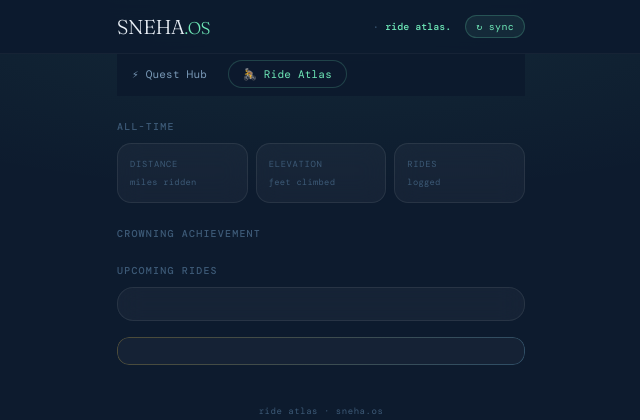
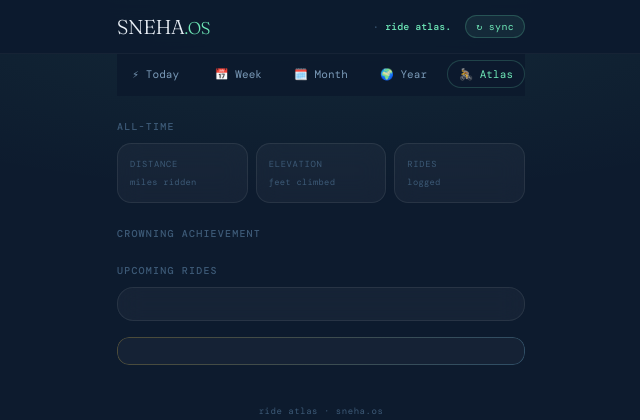
Before and after one commit to fnusneha/sneha-os, a Flask app: template templates/rides.html in a window 1280 px wide. Shown: the top 420 px of the page, without its empty margins (319-959 px from the left). Run offline with Flask 3, Linux system fonts and the light colour scheme; the template is opened without the code that fills it, so the values that code supplies are empty; some libraries are stand-ins or nearby versions.

Commit message:
fix: rides tab bar matches 4-tab layout + month cells get DOW label
Two user-visible issues from the Year-tab feedback.

1. /rides was still showing the pre-rename tab bar
   When I renamed 'Quest Hub' to 'Today' and added Week/Month/Year
   tabs, I only updated morning_report.html. rides.html still had
   the old 2-tab '⚡ Quest Hub / 🚴 Ride Atlas' layout, so clicking
   'Quest Hub' from the atlas took the user to /dashboard which now
   reads 'Today' and felt like a dead end. Fixed: rides.html tab bar
   now mirrors the 4 main tabs (Today / Week / Month / Year) plus
   a 5th active 'Atlas' pill so the user's current location is
   still visible. Tab CSS updated to flex:1 so five pills fit on a
   Pixel 6 without overflow.

2. Month cells didn't match Week cells
   User flagged: 'how weekly has 23 as date on box and THU to say
   thursday and star count on top — I want same UI for each box in
   monthly'. Month cells were only showing stars + date; they
   intentionally dropped the DOW label on the theory that the
   header row (M T W T F S S) above the grid carried that
   information. User didn't want the header row — she wanted each
   cell self-describing, matching Week cells exactly.

   Fix: every month cell now renders stars + date + 3-letter DOW
   label ('2 · 22 · WED'), using the same .wp-day-num /
   .wp-day-date / .wp-day-lbl classes as Week. Type is shrunk one
   notch (num 14px → 14, date 8px, lbl 7px) so 30+ cells still fit
   in the card width. The separate .mo-dow-row header is gone (no
   longer needed), and the dead .mo-dow / .mo-dow-row CSS rules
   are retired.

Result: Week and Month cells look identical except for size. A day
in either view reads the same way — same grammar, same colour
coding, same state meanings.

```diff
--- a/html_report.py
+++ b/html_report.py
@@ -1454,11 +1454,13 @@ def _build_month_card(
     gold_pos   = round(gold   / max_stars * 100, 1)
 
     # Day grid — 7 columns (Mon..Sun) × 4-6 rows. First row may lead
-    # Month cells reuse the same .wp-day* classes as Week so the two
-    # views look identical — same typography, same colour coding, same
-    # "today gold ring" / "past mint or coral" / "future dashed"
-    # grammar. Past zero-star days render "—" (not "0") so the user
-    # doesn't confuse the missed-state number with the date below it.
+    # Month cells reuse the same .wp-day* classes as Week. Each cell
+    # carries the full week-cell content: stars-count on top, date
+    # number, 3-letter day-of-week label at the bottom. That drops
+    # the ambiguity the user flagged — a missed Saturday and a missed
+    # Sunday no longer look identical; each cell is self-describing
+    # (2 · 22 · WED).
+    _DOW_SHORT = ["MON", "TUE", "WED", "THU", "FRI", "SAT", "SUN"]
     first_weekday = _dt.date(year, month, 1).weekday()  # 0=Mon
     cells: list[str] = []
     for _ in range(first_weekday):
@@ -1485,19 +1487,13 @@ def _build_month_card(
             classes.append("zero-stars")
             num_html = '<span class="wp-day-num">\u2014</span>'
 
-        # Month cells omit the 3-letter day label (the column header
-        # row above already says M/T/W/…), but keep the date to stay
-        # visually parallel with Week cells (stars on top, date below).
+        # Full week-cell grammar: date number + DOW label below.
+        dow_label = _DOW_SHORT[dt.weekday()]
         date_html = f'<span class="wp-day-date">{d}</span>'
+        lbl_html  = f'<span class="wp-day-lbl">{dow_label}</span>'
         cells.append(
-            f'<div class="{" ".join(classes)}">{num_html}{date_html}</div>'
+            f'<div class="{" ".join(classes)}">{num_html}{date_html}{lbl_html}</div>'
         )
-
-    # Day-of-week header row (Mon → Sun)
-    dow_cells = "".join(
-        f'<div class="mo-dow">{d}</div>'
-        for d in ["M", "T", "W", "T", "F", "S", "S"]
-    )
 
     # Forward-looking monthly comeback line — same pattern as week's.
     days_left = days_in_month - today.day
@@ -1560,7 +1556,6 @@ def _build_month_card(
         '      </div>'
         '    </div>'
         '  </div>'
-        f'  <div class="mo-dow-row">{dow_cells}</div>'
         f'  <div class="mo-days">{"".join(cells)}</div>'
         f'  {comeback_html}'
         '</div>'
--- a/templates/rides.html
+++ b/templates/rides.html
@@ -73,7 +73,7 @@ body {
 /* ── TAB BAR ── identical pattern to Quest Hub for visual continuity */
 .tab-bar {
   display: flex;
-  gap: 6px;
+  gap: 5px;
   padding: 6px 0 8px;
   position: sticky;
   top: 47px;
@@ -84,14 +84,17 @@ body {
   margin: 0 0 4px;
 }
 .tab {
-  padding: 6px 14px;
+  flex: 1;
+  text-align: center;
+  padding: 6px 8px;
   border-radius: 20px;
   font-size: 11px;
   color: var(--muted);
   text-decoration: none;
   border: 1px solid transparent;
   transition: all 0.2s;
-  letter-spacing: 0.02em;
+  letter-spacing: 0.01em;
+  white-space: nowrap;
 }
 .tab:hover { color: var(--text); background: rgba(255,255,255,0.04); }
 .tab.active {
@@ -1414,10 +1417,16 @@ body {
 
 <div class="w">
 
-<!-- TAB BAR -->
+<!-- TAB BAR — matches the 4-tab Quest Hub layout. Atlas is accessed
+     from the hero-bar 🚴 link on other tabs; when you're here, this
+     page adds a 5th active "Atlas" pill so the tab bar still reads
+     as your current location. -->
 <div class="tab-bar">
-  <a href="/dashboard" class="tab">&#9889; Quest Hub</a>
-  <a href="/rides" class="tab active">&#x1f6b4; Ride Atlas</a>
+  <a href="/dashboard" class="tab">&#9889; Today</a>
+  <a href="/week"      class="tab">&#x1F4C5; Week</a>
+  <a href="/month"     class="tab">&#x1F5D3;&#xFE0F; Month</a>
+  <a href="/year"      class="tab">&#x1F30D; Year</a>
+  <a href="/rides"     class="tab active">&#x1F6B4; Atlas</a>
 </div>
 
 <!-- MONTHLY PULSE (mirrors Weekly Pulse) -->
```
Also changed, not shown: templates/morning_report.html (+10 -23 lines).
